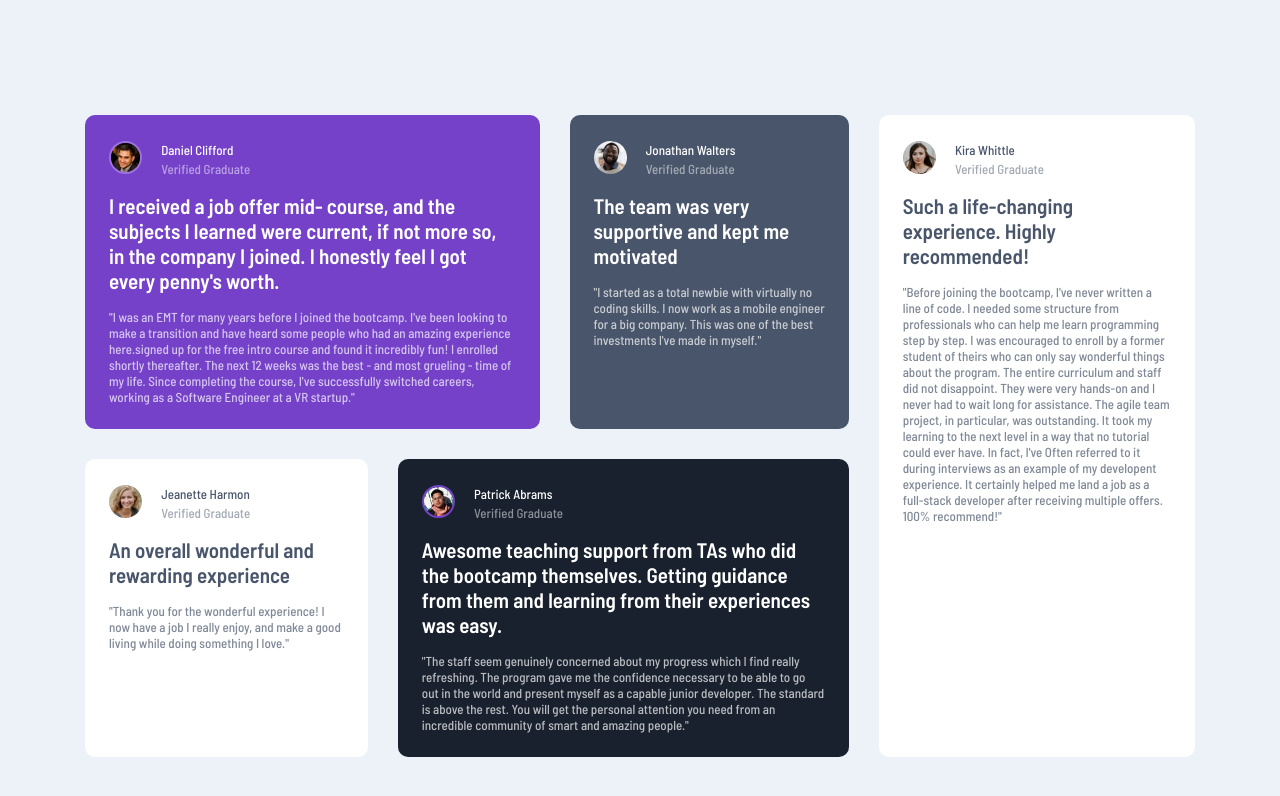
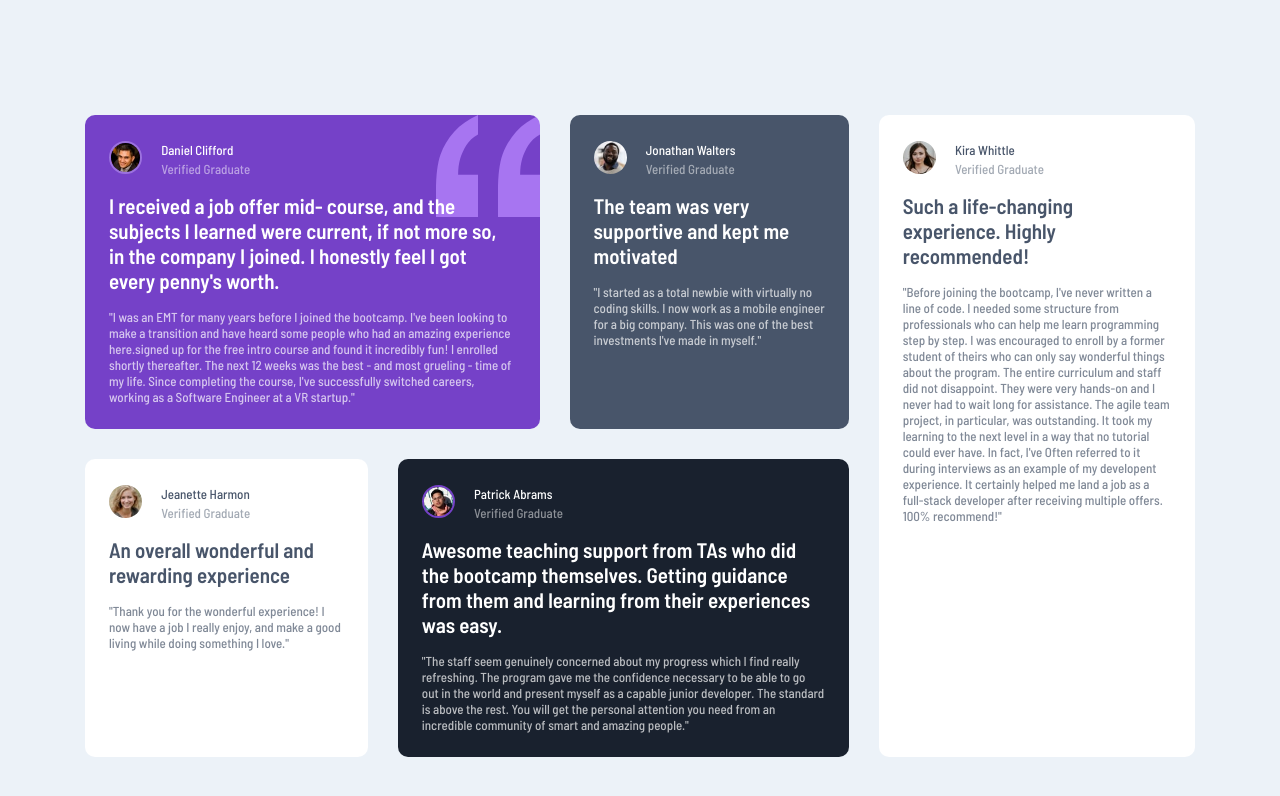
Before and after one commit to Moussa-Esbay/Frontendmentor-Challenges, a plain HTML site: page 14th - Testimonials grid section/index.html in a window 1280 px wide. Drawn offline with Linux system fonts and the light colour scheme.

Commit message:
Update style.css

```diff
--- a/14th - Testimonials grid section/style.css
+++ b/14th - Testimonials grid section/style.css
@@ -63,6 +63,9 @@ span {
 .daniel-section {
     background-color: var(--MODERATE-VIOLET);
     grid-column: 1 / 3;
+    background-image: url(images/bg-pattern-quotation.svg);
+    background-repeat: no-repeat;
+    background-position: right top;
 }
 
 .daniel-section img {
```
